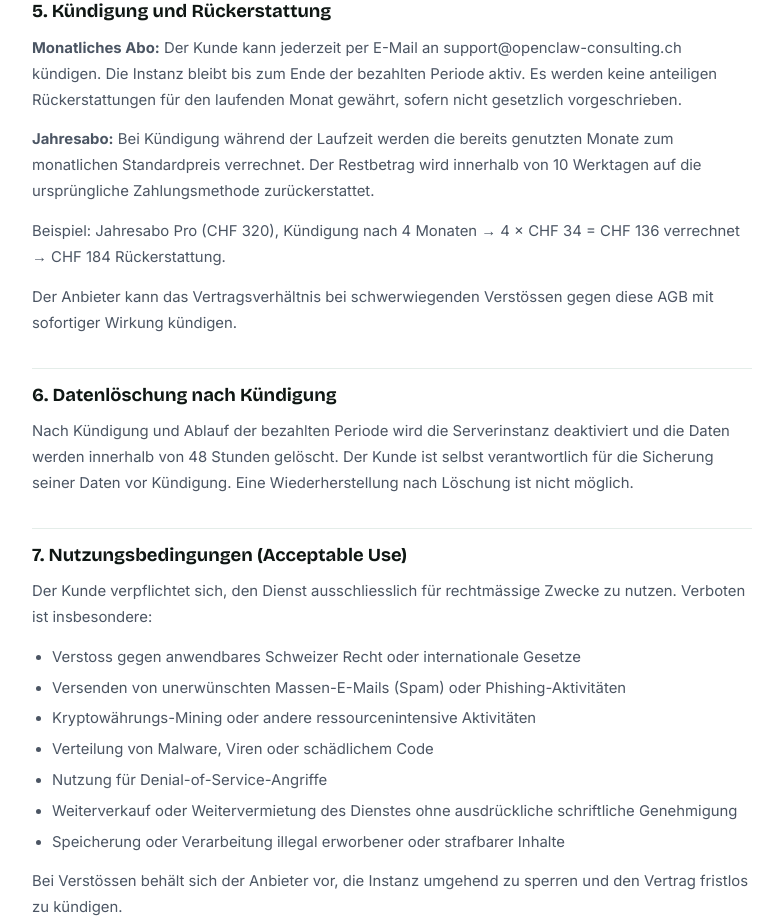
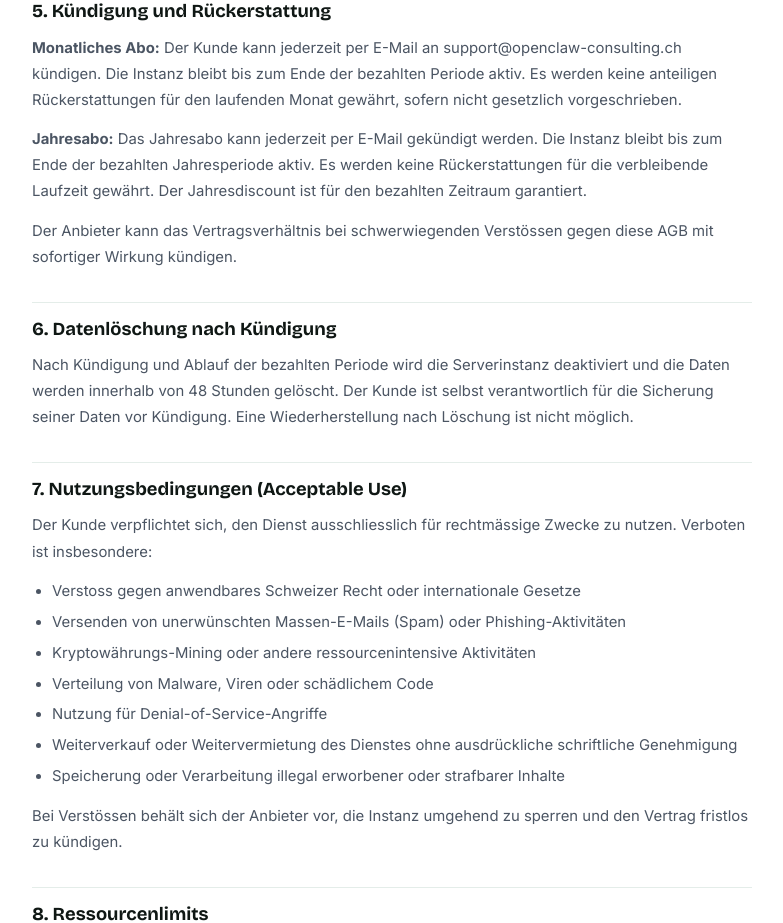
Before and after one commit to riccardogosteli-wq/openclaw-hosting, a Next.js app: page /agb in a window 1280 px wide. Shown: the part 1480-2403 px from the top of the page, without its empty margins (248-1031 px from the left). Built offline with nearby package versions, Linux system fonts and the light colour scheme.

Commit message:
AGB: remove pro-rata refund on annual plans — no refunds, stays active until end of period

```diff
--- a/app/agb/page.tsx
+++ b/app/agb/page.tsx
@@ -69,8 +69,7 @@ export default function AgbPage() {
 
         <Section title="5. Kündigung und Rückerstattung">
           <p style={{ color: '#4B5563', lineHeight: 1.75, marginBottom: '0.85rem', fontSize: '0.93rem' }}><strong>Monatliches Abo:</strong> Der Kunde kann jederzeit per E-Mail an support@openclaw-consulting.ch kündigen. Die Instanz bleibt bis zum Ende der bezahlten Periode aktiv. Es werden keine anteiligen Rückerstattungen für den laufenden Monat gewährt, sofern nicht gesetzlich vorgeschrieben.</p>
-          <p style={{ color: '#4B5563', lineHeight: 1.75, marginBottom: '0.85rem', fontSize: '0.93rem' }}><strong>Jahresabo:</strong> Bei Kündigung während der Laufzeit werden die bereits genutzten Monate zum monatlichen Standardpreis verrechnet. Der Restbetrag wird innerhalb von 10 Werktagen auf die ursprüngliche Zahlungsmethode zurückerstattet.</p>
-          {p('Beispiel: Jahresabo Pro (CHF 320), Kündigung nach 4 Monaten → 4 × CHF 34 = CHF 136 verrechnet → CHF 184 Rückerstattung.')}
+          <p style={{ color: '#4B5563', lineHeight: 1.75, marginBottom: '0.85rem', fontSize: '0.93rem' }}><strong>Jahresabo:</strong> Das Jahresabo kann jederzeit per E-Mail gekündigt werden. Die Instanz bleibt bis zum Ende der bezahlten Jahresperiode aktiv. Es werden keine Rückerstattungen für die verbleibende Laufzeit gewährt. Der Jahresdiscount ist für den bezahlten Zeitraum garantiert.</p>
           {p('Der Anbieter kann das Vertragsverhältnis bei schwerwiegenden Verstössen gegen diese AGB mit sofortiger Wirkung kündigen.')}
         </Section>
 
```
